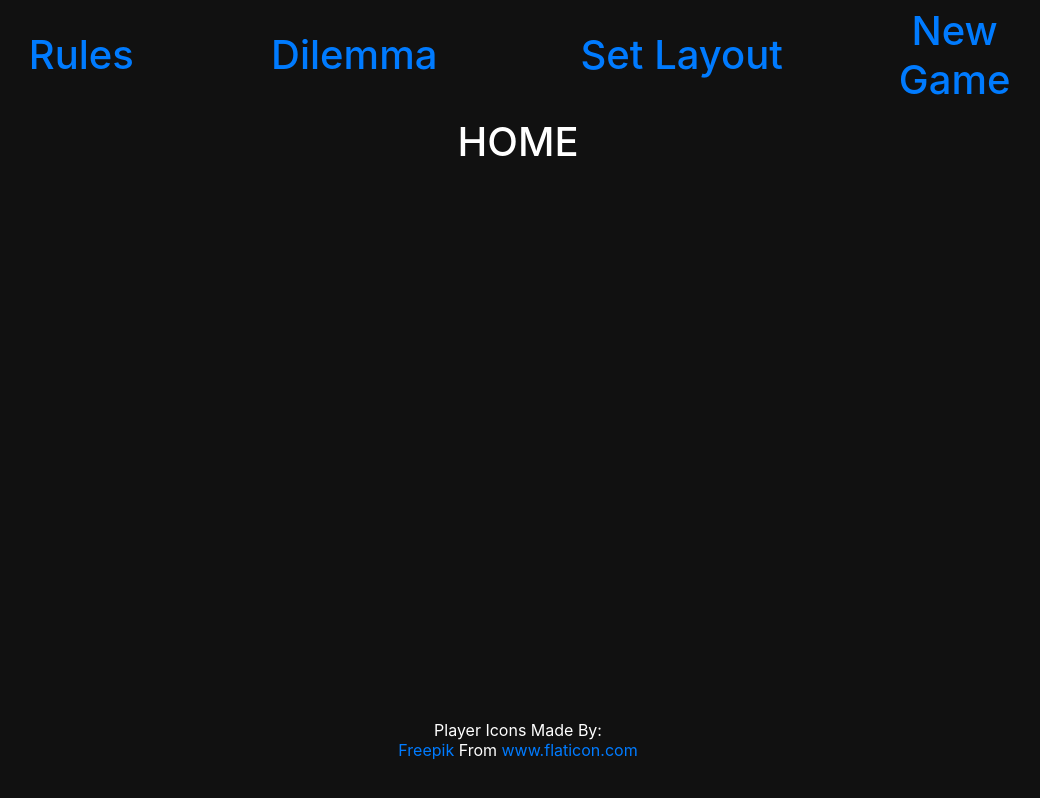
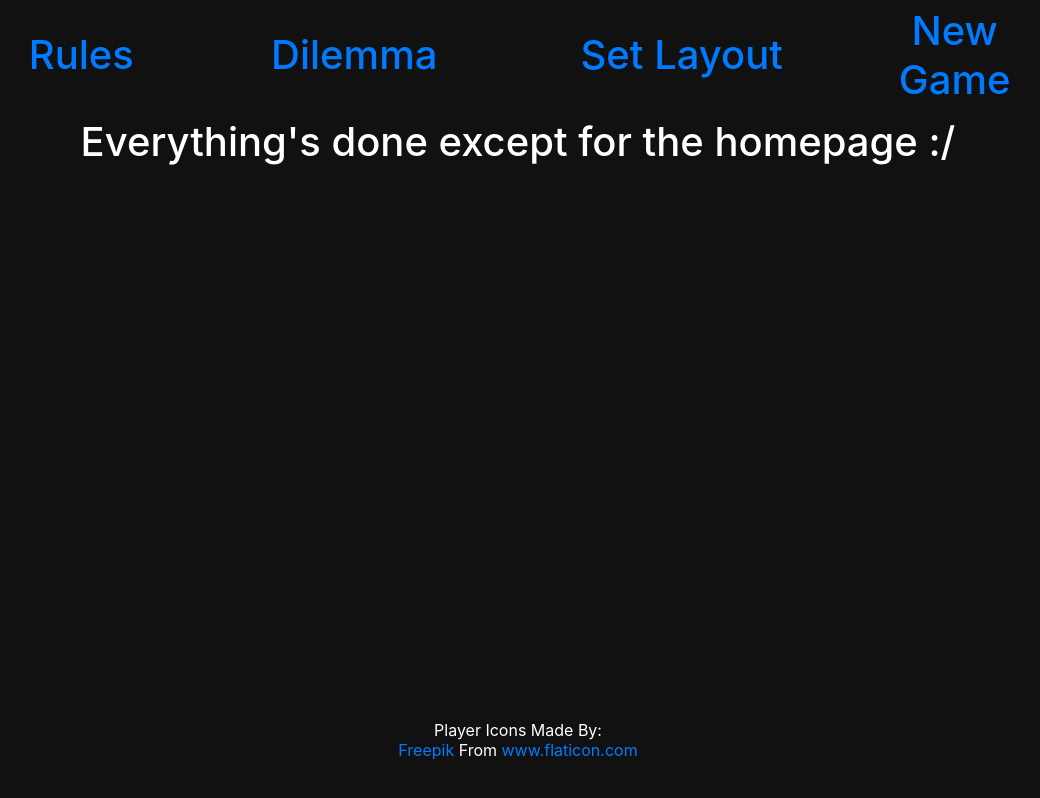
Before and after one commit to wfoster92/dilemma, a React (Create React App) app: page / in a window 1280 px wide. Shown: the whole page, without its empty margins (122-1162 px from the left). Built offline with nearby package versions, Linux system fonts and the light colour scheme.

Commit message:
dumb text

```diff
--- a/src/components/Home.jsx
+++ b/src/components/Home.jsx
@@ -4,7 +4,7 @@ import Footer from "./Footer";
 function Home() {
     return (
         <div>
-        <h1>HOME</h1>
+        <h1>Everything's done except for the homepage :/</h1>
         <div className="footer" style={{marginBottom:0}}>
             <Footer />
         </div>
```
